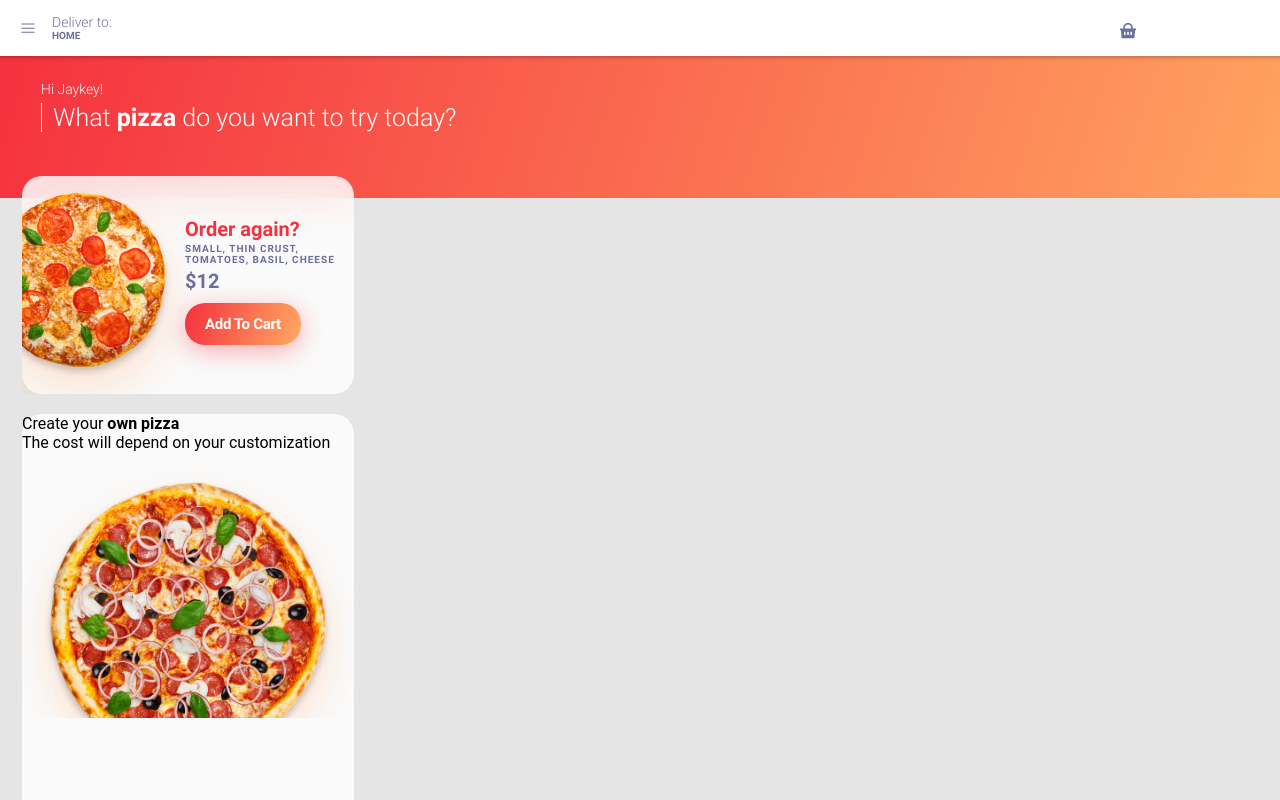
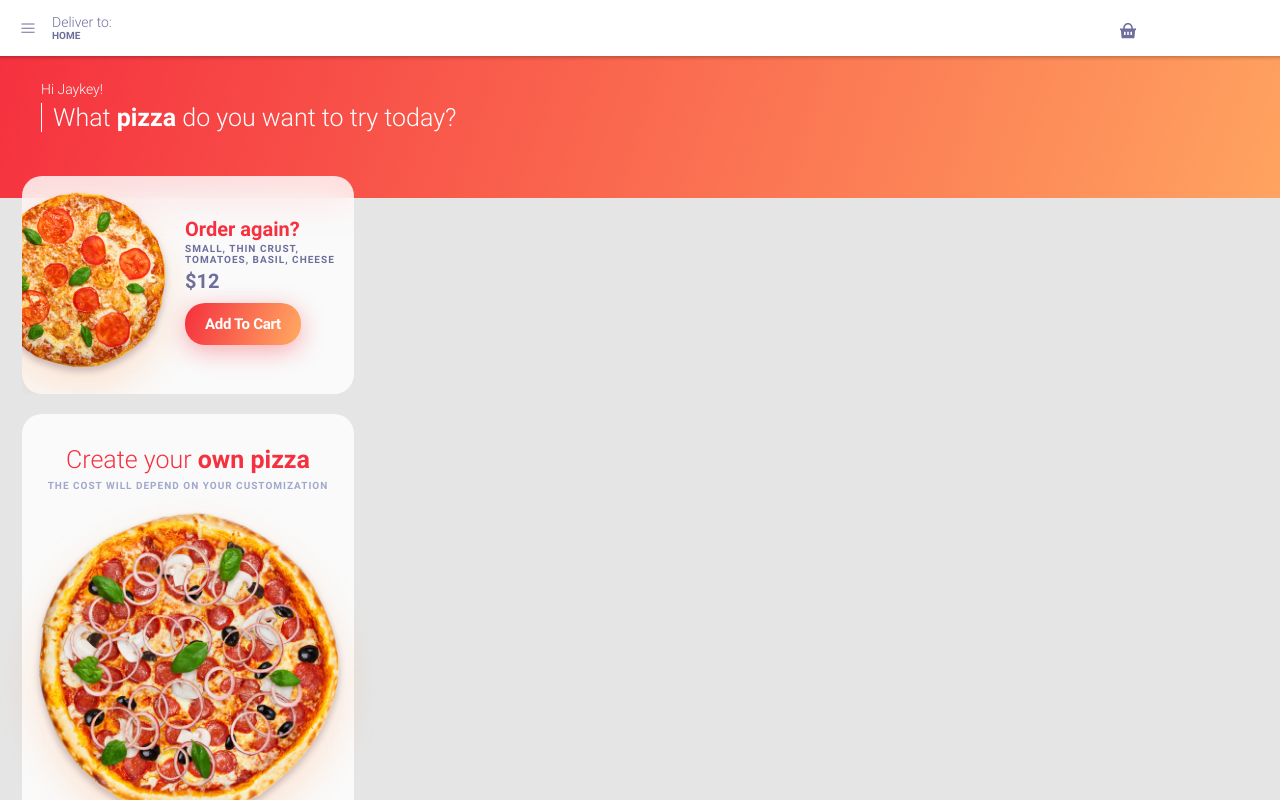
Before and after one commit to Jefferson227/uncle-john-pizzas-app, a React (Create React App) app: page /home in a window 1280 px wide. Built offline with nearby package versions, Linux system fonts and the light colour scheme.

Commit message:
Finish styling of create pizza container

```diff
--- a/src/pages/Home.css
+++ b/src/pages/Home.css
@@ -101,4 +101,41 @@
   margin-top: 20px;
   height: 386px;
   border-radius: 20px 20px 0 0;
+  font-family: "RobotoLight";
+  font-size: 25px;
 }
+
+.home-create-pizza-header {
+  text-align: center;
+  padding-top: 31px;
+}
+
+.home-create-pizza-title {
+  color: var(--base-text-color-red-10);
+}
+
+.home-create-pizza-title strong {
+  font-family: "RobotoBold";
+}
+
+.home-create-pizza-subtitle {
+  font-family: "RobotoBold";
+  font-size: 10px;
+  text-transform: uppercase;
+  letter-spacing: 1px;
+  color: var(--base-text-color-gray-05);
+  margin-top: 6px;
+}
+
+.home-create-pizza-image-container {
+  position: relative;
+  height: 306px;
+}
+
+.home-create-pizza-image {
+  position: absolute;
+  bottom: -89px;
+  left: -36px;
+  max-width: 406px;
+  max-height: 406px;
+}
```
Also changed, not shown: src/assets/img/thick-crust-pizza-photo.png.
